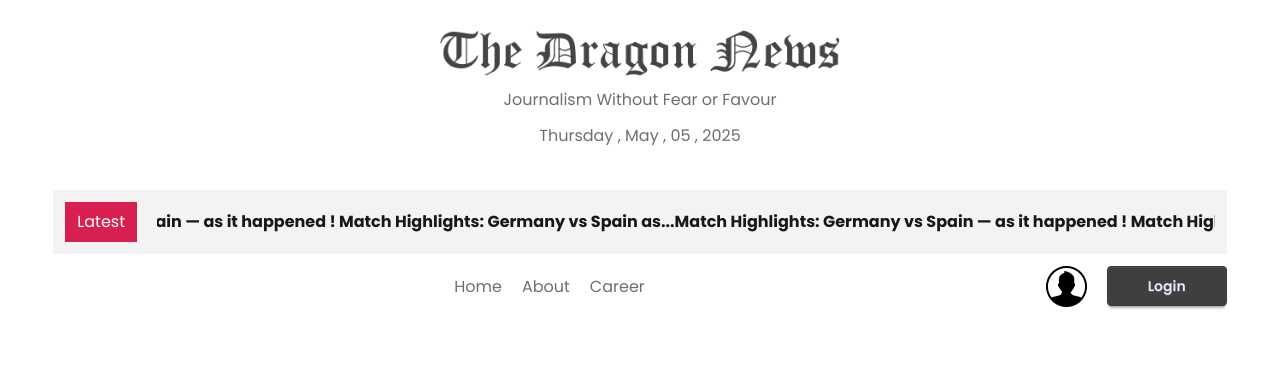
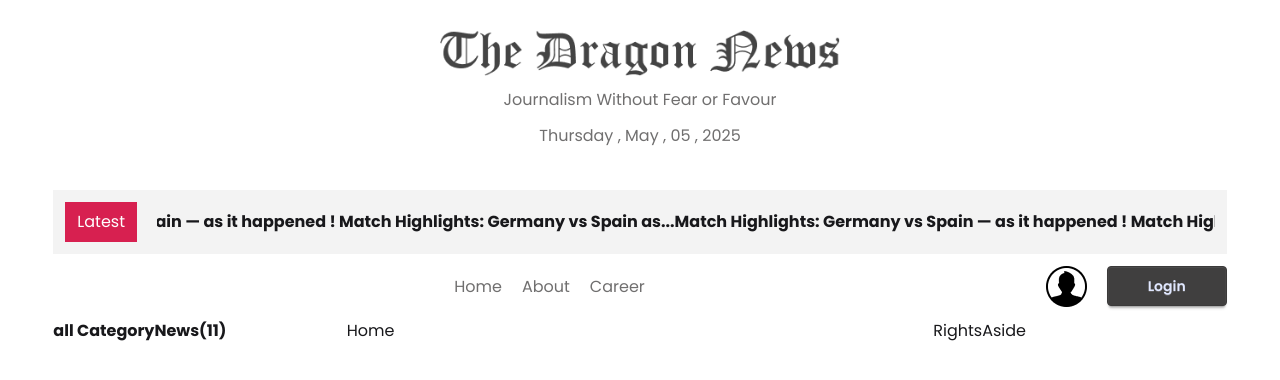
Before and after one commit to JannatulLima9575/Dragon-news-with-authentication, a React (Vite) app: page / in a window 1280 px wide. Shown: the top 380 px of the page. Built offline with nearby package versions, Linux system fonts and the light colour scheme.

Commit message:
load Category

```diff
--- /dev/null
+++ b/src/Components/Category/Category.jsx
@@ -0,0 +1,15 @@
+import React, { use } from 'react';
+const CategoryPromise = fetch("/categories.json").then((res) =>
+    res.json());
+    const Category = () => {
+        const Categories = use(CategoryPromise);
+
+
+    return (
+        <div>
+            <h1 className='font-bold'>all CategoryNews({Categories.length})</h1>
+        </div>
+    );
+};
+
+export default Category;
--- /dev/null
+++ b/src/Components/HomeLayout/LeftAside.jsx
@@ -0,0 +1,14 @@
+import React, { Suspense } from 'react';
+import Category from '../Category/Category';
+
+const LeftAside = () => {
+    return (
+        <div>
+         <Suspense fallback={<span className="loading loading-dots loading-xl"></span>}>
+            <Category/>
+         </Suspense>
+        </div>
+    );
+};
+
+export default LeftAside;
--- /dev/null
+++ b/src/Components/HomeLayout/RightsAside.jsx
@@ -0,0 +1,11 @@
+import React from 'react';
+
+const RightsAside = () => {
+    return (
+        <div>
+            RightsAside
+        </div>
+    );
+};
+
+export default RightsAside;
--- a/src/Layouts/Layouts.jsx
+++ b/src/Layouts/Layouts.jsx
@@ -3,6 +3,8 @@ import { Outlet } from 'react-router';
 import Header from '../Components/Header/Header';
 import LatestNews from '../Components/LatestNews/LatestNews';
 import Navbar from '../Components/Navbar/Navbar';
+import LeftAside from './../Components/HomeLayout/LeftAside';
+import RightsAside from '../Components/HomeLayout/RightsAside';
 
 const Layouts = () => {
     return (
@@ -16,12 +18,18 @@ const Layouts = () => {
             <nav className='w-11/12 mx-auto my-3'>
                 <Navbar/>
             </nav>
-            <main>
-                <section className='left_nav'></section>
-                <section className='main'>
+            <main className='w-11/12 mx-auto my-3 grid grid-cols-12'>
+                <aside className='col-span-3'>
+                    <LeftAside/>
+                </aside>
+
+                <section className='main col-span-6'>
                     <Outlet/>
                 </section>
-                <section className='right_nav'></section>
+
+                <aside className='col-span-3'>
+                    <RightsAside/>
+                </aside>
             </main>
         </div>
     );
--- /dev/null
+++ b/src/Pages/CategoryNews.jsx
@@ -0,0 +1,11 @@
+import React from 'react';
+
+const CategoryNews = () => {
+    return (
+        <div>
+            CategoryNews
+        </div>
+    );
+};
+
+export default CategoryNews;
--- /dev/null
+++ b/src/Pages/Home.jsx
@@ -0,0 +1,11 @@
+import React from 'react';
+
+const Home = () => {
+    return (
+        <div>
+            Home
+        </div>
+    );
+};
+
+export default Home;
--- a/src/Router/Router.jsx
+++ b/src/Router/Router.jsx
@@ -3,11 +3,27 @@ import {
   } from "react-router";
 
 import Layouts from './../Layouts/Layouts';
+import Home from "../Pages/Home";
+import CategoryNews from "../Pages/CategoryNews";
 
 const router = createBrowserRouter([
     {
       path: "/",
       Component: Layouts,
+      children: [
+        {
+          path: "/",
+          Component: Home,
+        },
+        {
+          path: "/category/:id",
+          Component: CategoryNews,
+        },
+        // {
+        //   path: "/",
+        //   Component: Home
+        // },
+      ]
     },
     {
       path: "/auth",
```
